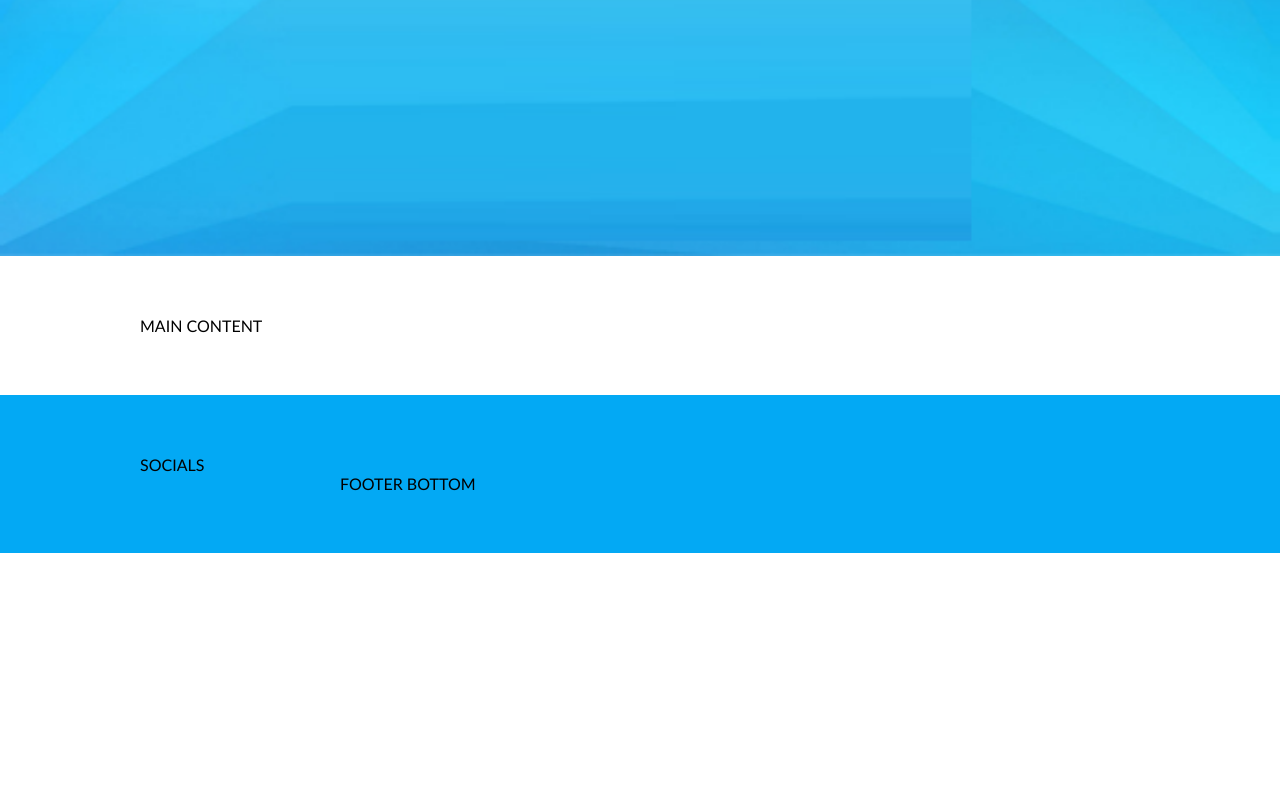
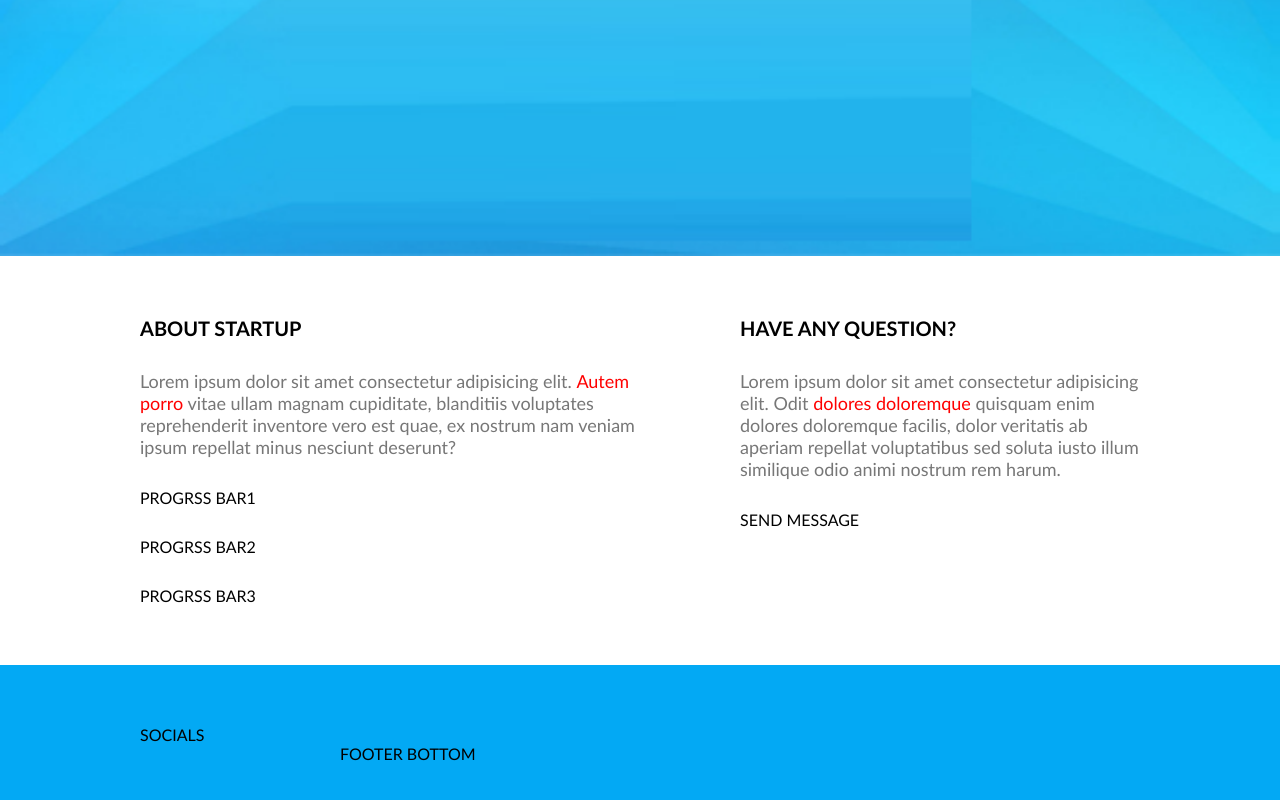
Before and after one commit to VilmaPetruskeviciene/5-comming_soon, a website: page index.html in a window 1280 px wide. Shown: the part 544-1344 px from the top of the page. Before the commit the page ends 1097 px from the top, so only its background shows below. Drawn offline with Linux system fonts and the light colour scheme.

Commit message:
content style #8

```diff
--- a/css/pages/home.css
+++ b/css/pages/home.css
@@ -44,10 +44,44 @@ section.bg-main {
 .hero > .description {
     font-size: 20px;
 }
-
 /* HERO - end */
 
 /* MAIN - start */
+.main-content {
+    display: flex;
+    flex-direction: row;
+    justify-content: space-between;
+}
+
+.column {
+    display: flex;
+    flex-direction: column;
+    gap: 30px;
+    width: 50%;
+}
+
+.right-column {
+    width: 40%;
+}
+
+.section-title {
+    font-size: 20px;
+    text-transform: uppercase;
+}
+
+.section-description {
+    font-size: 18px;
+    color: #777;
+}
+
+.section-description > a {
+    color: red;
+    text-decoration: none;
+}
+
+.section-description > a:hover {
+    text-decoration: underline;
+}
 /* MAIN - end */
 
 /* FOOTER - start */
--- a/index.html
+++ b/index.html
@@ -35,8 +35,19 @@
         </div>
     </section>
     <section class="container">
-        <div class="row">
-            MAIN CONTENT
+        <div class="row main-content">
+            <div class="column">
+                <h2 class="section-title">About startup</h2>
+                <p class="section-description">Lorem ipsum dolor sit amet consectetur adipisicing elit. <a>Autem porro</a> vitae ullam magnam cupiditate, blanditiis voluptates reprehenderit inventore vero est quae, ex nostrum nam veniam ipsum repellat minus nesciunt deserunt?</p>
+                <div>PROGRSS BAR1</div>
+                <div>PROGRSS BAR2</div>
+                <div>PROGRSS BAR3</div>
+            </div>
+            <div class="column right-column">
+                <h2 class="section-title">Have any question?</h2>
+                <p class="section-description">Lorem ipsum dolor sit amet consectetur adipisicing elit. Odit <a>dolores doloremque</a> quisquam enim dolores doloremque facilis, dolor veritatis ab aperiam repellat voluptatibus sed soluta iusto illum similique odio animi nostrum rem harum.</p>
+                <form>SEND MESSAGE</form>
+            </div>
         </div>
     </section>
     <footer class="container bg-main">
```
